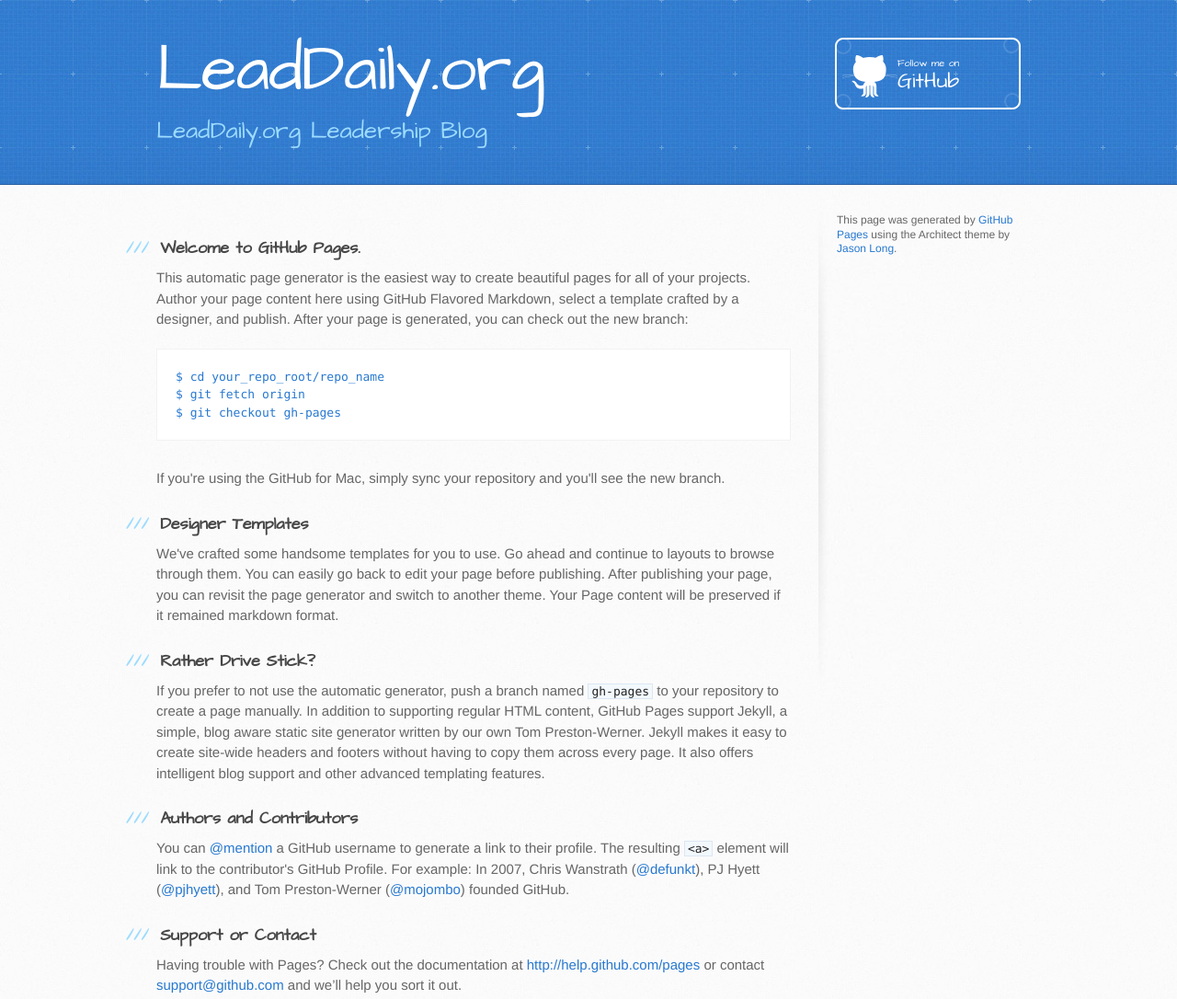
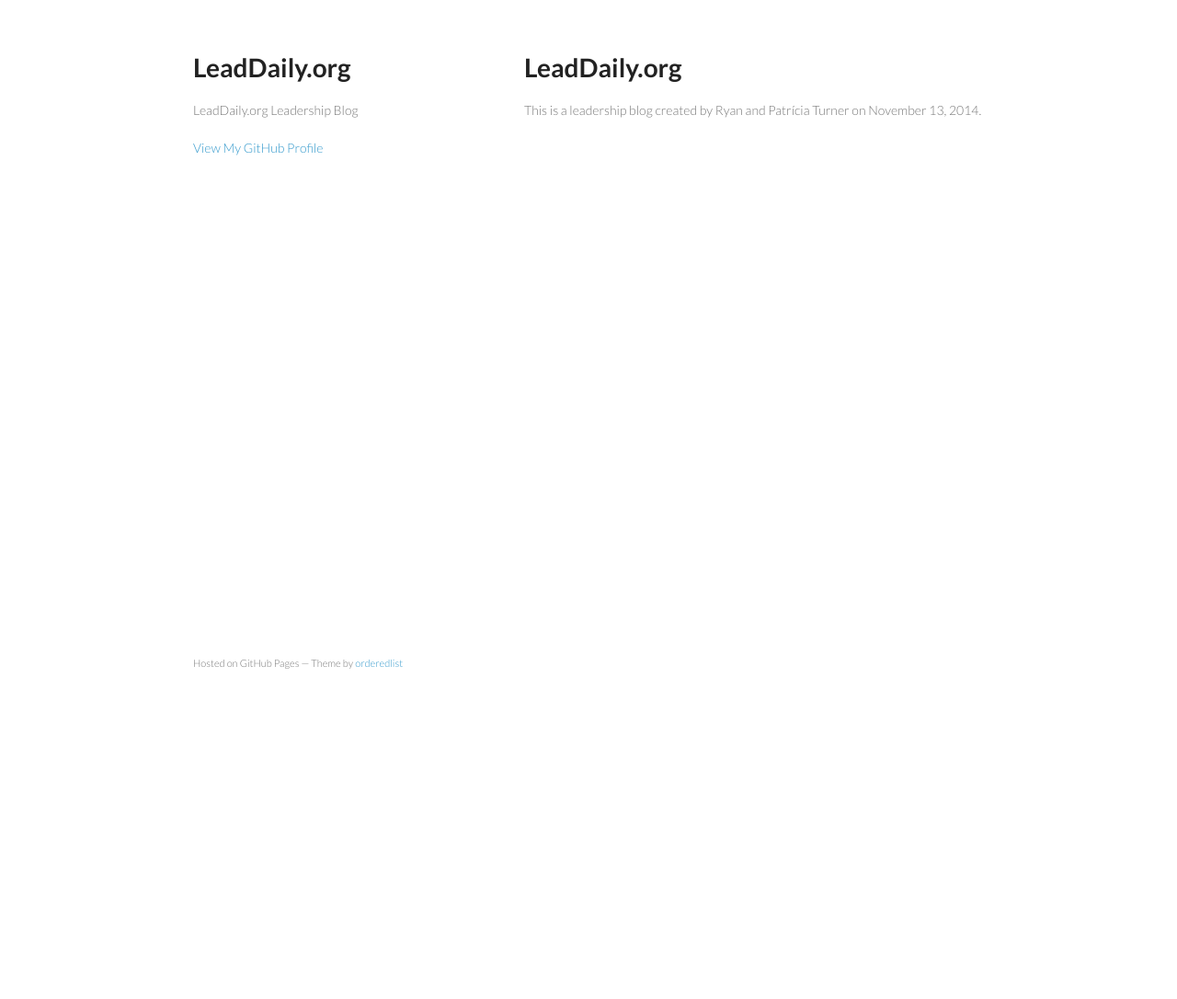
Before and after one commit to LeadDaily/LeadDaily.github.io.BROKEN, a plain HTML site: page index.html in a window 1280 px wide. Shown: the whole page at 92% size. After the commit the page ends 800 px from the top, so only its background shows below. Drawn offline with Linux system fonts and the light colour scheme.

Commit message:
Replace master branch with page content via GitHub

```diff
--- a/index.html
+++ b/index.html
@@ -1,74 +1,38 @@
-<!DOCTYPE html>
+<!doctype html>
 <html>
   <head>
-    <meta charset='utf-8'>
+    <meta charset="utf-8">
     <meta http-equiv="X-UA-Compatible" content="chrome=1">
-    <meta name="viewport" content="width=device-width, initial-scale=1, maximum-scale=1">
-    <link href='https://fonts.googleapis.com/css?family=Architects+Daughter' rel='stylesheet' type='text/css'>
-    <link rel="stylesheet" type="text/css" href="stylesheets/stylesheet.css" media="screen">
-    <link rel="stylesheet" type="text/css" href="stylesheets/pygment_trac.css" media="screen">
-    <link rel="stylesheet" type="text/css" href="stylesheets/print.css" media="print">
+    <title>LeadDaily.org by LeadDaily</title>
 
+    <link rel="stylesheet" href="stylesheets/styles.css">
+    <link rel="stylesheet" href="stylesheets/pygment_trac.css">
+    <meta name="viewport" content="width=device-width, initial-scale=1, user-scalable=no">
     <!--[if lt IE 9]>
     <script src="//html5shiv.googlecode.com/svn/trunk/html5.js"></script>
     <![endif]-->
-
-    <title>LeadDaily.org by LeadDaily</title>
   </head>
-
   <body>
-    <header>
-      <div class="inner">
+    <div class="wrapper">
+      <header>
         <h1>LeadDaily.org</h1>
-        <h2>LeadDaily.org Leadership Blog</h2>
-        <a href="https://github.com/LeadDaily" class="button"><small>Follow me on</small> GitHub</a>
-      </div>
-    </header>
-
-    <div id="content-wrapper">
-      <div class="inner clearfix">
-        <section id="main-content">
-          <h3>
-<a id="welcome-to-github-pages" class="anchor" href="#welcome-to-github-pages" aria-hidden="true"><span class="octicon octicon-link"></span></a>Welcome to GitHub Pages.</h3>
-
-<p>This automatic page generator is the easiest way to create beautiful pages for all of your projects. Author your page content here using GitHub Flavored Markdown, select a template crafted by a designer, and publish. After your page is generated, you can check out the new branch:</p>
-
-<pre><code>$ cd your_repo_root/repo_name
-$ git fetch origin
-$ git checkout gh-pages
-</code></pre>
-
-<p>If you're using the GitHub for Mac, simply sync your repository and you'll see the new branch.</p>
-
-<h3>
-<a id="designer-templates" class="anchor" href="#designer-templates" aria-hidden="true"><span class="octicon octicon-link"></span></a>Designer Templates</h3>
-
-<p>We've crafted some handsome templates for you to use. Go ahead and continue to layouts to browse through them. You can easily go back to edit your page before publishing. After publishing your page, you can revisit the page generator and switch to another theme. Your Page content will be preserved if it remained markdown format.</p>
-
-<h3>
-<a id="rather-drive-stick" class="anchor" href="#rather-drive-stick" aria-hidden="true"><span class="octicon octicon-link"></span></a>Rather Drive Stick?</h3>
-
-<p>If you prefer to not use the automatic generator, push a branch named <code>gh-pages</code> to your repository to create a page manually. In addition to supporting regular HTML content, GitHub Pages support Jekyll, a simple, blog aware static site generator written by our own Tom Preston-Werner. Jekyll makes it easy to create site-wide headers and footers without having to copy them across every page. It also offers intelligent blog support and other advanced templating features.</p>
-
-<h3>
-<a id="authors-and-contributors" class="anchor" href="#authors-and-contributors" aria-hidden="true"><span class="octicon octicon-link"></span></a>Authors and Contributors</h3>
-
-<p>You can <a href="https://github.com/blog/821" class="user-mention">@mention</a> a GitHub username to generate a link to their profile. The resulting <code>&lt;a&gt;</code> element will link to the contributor's GitHub Profile. For example: In 2007, Chris Wanstrath (<a href="https://github.com/defunkt" class="user-mention">@defunkt</a>), PJ Hyett (<a href="https://github.com/pjhyett" class="user-mention">@pjhyett</a>), and Tom Preston-Werner (<a href="https://github.com/mojombo" class="user-mention">@mojombo</a>) founded GitHub.</p>
-
-<h3>
-<a id="support-or-contact" class="anchor" href="#support-or-contact" aria-hidden="true"><span class="octicon octicon-link"></span></a>Support or Contact</h3>
-
-<p>Having trouble with Pages? Check out the documentation at <a href="http://help.github.com/pages">http://help.github.com/pages</a> or contact <a href="mailto:support@github.com">support@github.com</a> and we’ll help you sort it out.</p>
-        </section>
-
-        <aside id="sidebar">
+        <p>LeadDaily.org Leadership Blog</p>
 
 
-          <p>This page was generated by <a href="https://pages.github.com">GitHub Pages</a> using the Architect theme by <a href="https://twitter.com/jasonlong">Jason Long</a>.</p>
-        </aside>
-      </div>
+        <p class="view"><a href="https://github.com/LeadDaily">View My GitHub Profile</a></p>
+
+      </header>
+      <section>
+        <h1>
+<a id="leaddailyorg" class="anchor" href="#leaddailyorg" aria-hidden="true"><span class="octicon octicon-link"></span></a>LeadDaily.org</h1>
+
+<p>This is a leadership blog created by Ryan and Patrícia Turner on November 13, 2014.</p>
+      </section>
+      <footer>
+        <p><small>Hosted on GitHub Pages &mdash; Theme by <a href="https://github.com/orderedlist">orderedlist</a></small></p>
+      </footer>
     </div>
-
+    <script src="javascripts/scale.fix.js"></script>
 
   </body>
 </html>
```
Also changed, not shown: params.json (+1 -1 lines).
